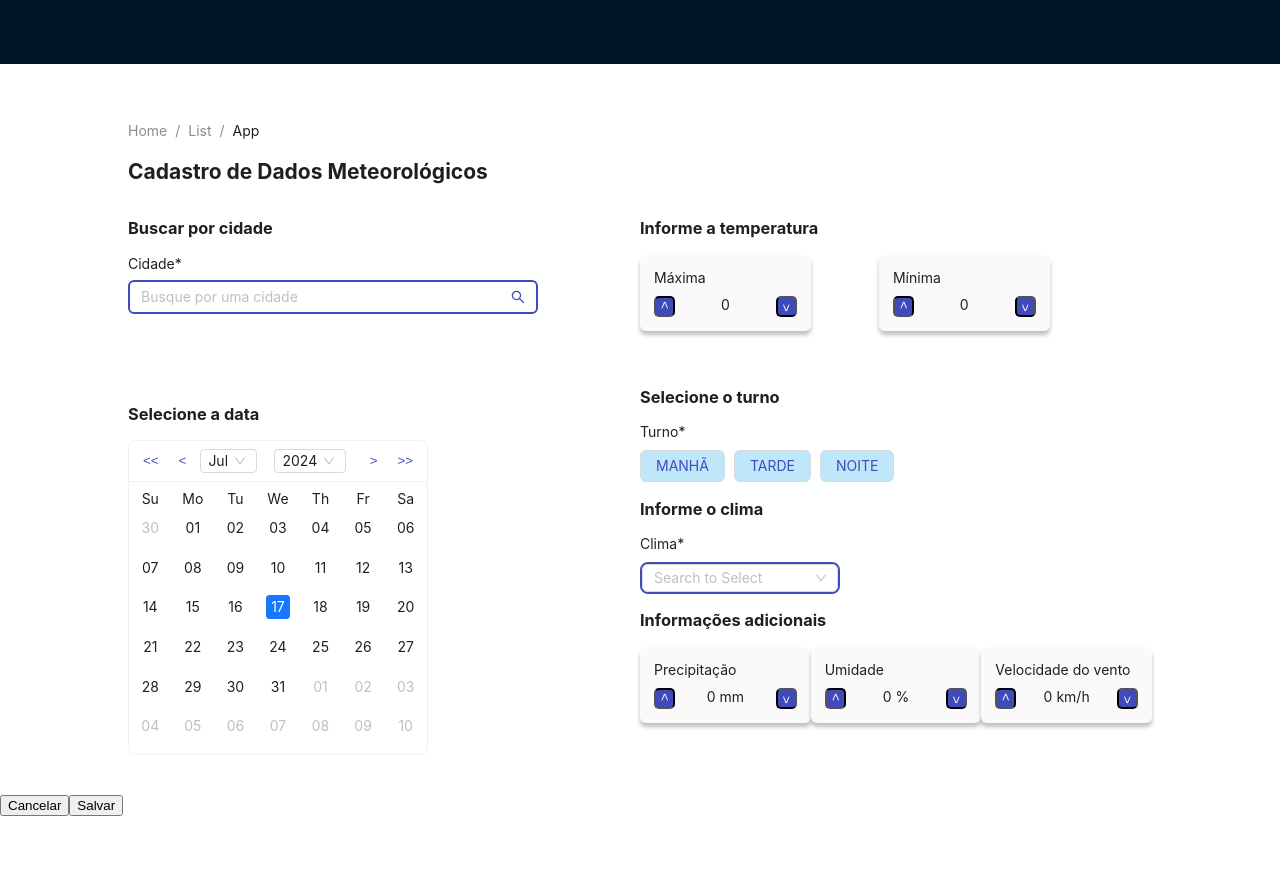
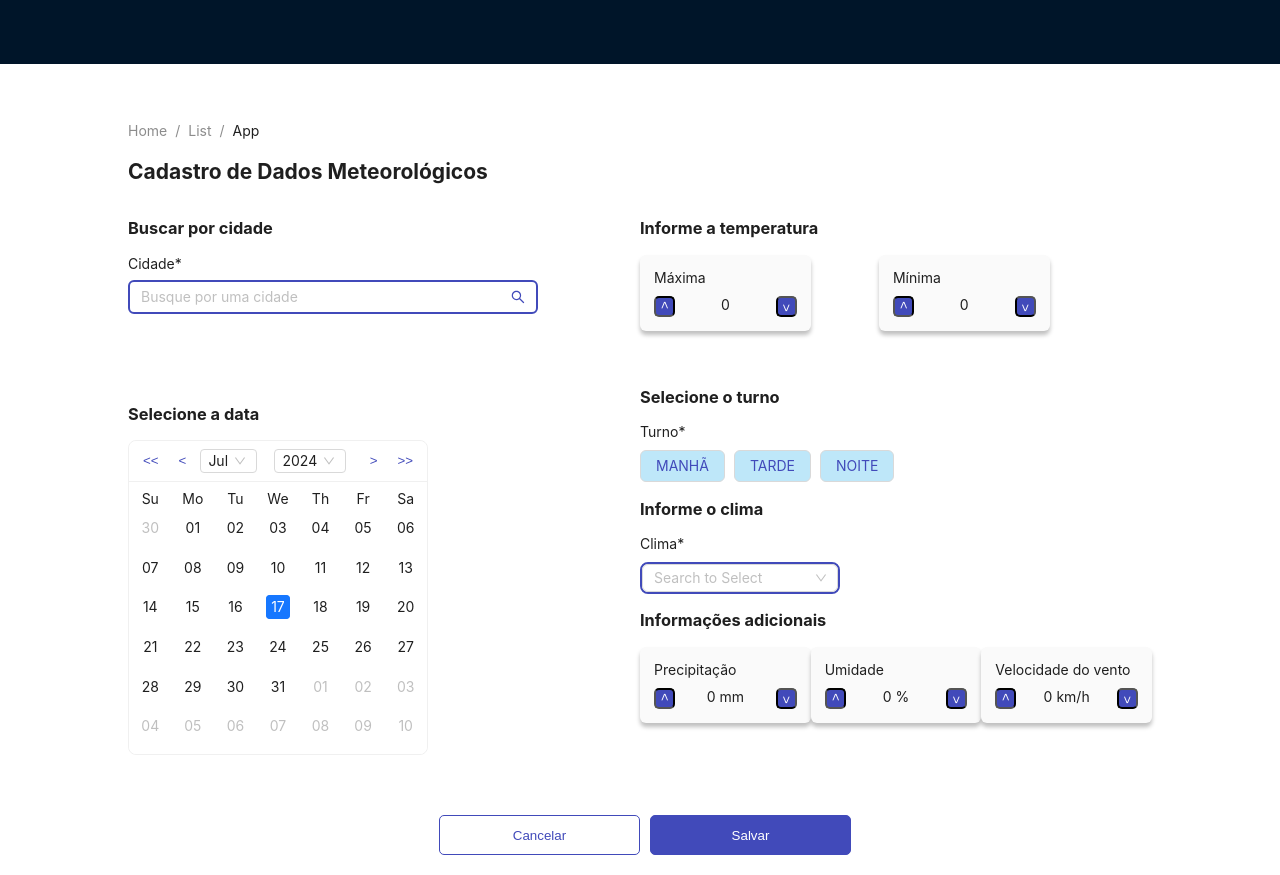
Before and after one commit to clickfrancis/desafio-clima-app, a React (Create React App) app: page / in a window 1280 px wide. Before the commit the page ends 816 px from the top, so only its background shows below. Built offline with nearby package versions, Linux system fonts and the light colour scheme.

Commit message:
Subindo alterações do calendário

```diff
--- a/src/components/buttons/index.tsx
+++ b/src/components/buttons/index.tsx
@@ -1,9 +1,9 @@
 import React from "react";
 
-class ButtonApp extends React.Component<{ text: string }> {
+class ButtonApp extends React.Component<{ text: string , className?: string}> {
     render() {
         return (
-            <button>
+            <button className={this.props.className}>
                 {this.props.text}
             </button>
         )
--- a/src/components/registerForm/form/calendarForm/index.tsx
+++ b/src/components/registerForm/form/calendarForm/index.tsx
@@ -11,7 +11,13 @@ import './style.scss';
 
 dayjs.extend(dayLocaleData);
 
-const CalendarForm: React.FC = () => {
+interface Props {
+  onDateSelect: (date: string) => void;
+}
+
+const CalendarForm: React.FC<Props> = (props: Props) => {
+  const { onDateSelect } = props;
+
   const { token } = theme.useToken();
 
   const onPanelChange = (value: Dayjs, mode: CalendarProps<Dayjs>['mode']) => {
@@ -125,6 +131,11 @@ const CalendarForm: React.FC = () => {
           );
         }}
         onPanelChange={onPanelChange}
+        onSelect={(value) => {
+          const selectedDate = value.format('YYYY-MM-DD');
+          onDateSelect(selectedDate);
+          console.log('aqui'+ value.format('YYYY-MM-DD'));
+      }}
       />
     </div>
   );
--- a/src/components/registerForm/index.tsx
+++ b/src/components/registerForm/index.tsx
@@ -1,4 +1,4 @@
-import React from "react";
+import React, { useState } from "react";
 import { Breadcrumb, Layout, Menu, theme, Flex, Row, Col } from 'antd';
 import InputForm from "./form/inputForm";
 import CalendarForm from "./form/calendarForm";
@@ -15,6 +15,18 @@ const RegisterForm: React.FC = () => {
     const {
         token: { colorBgContainer, borderRadiusLG },
     } = theme.useToken();
+
+        // Estado para armazenar a data selecionada
+        const [selectedDate, setSelectedDate] = useState<string>("");
+
+        // Função para atualizar o estado com a data selecionada
+        const handleDateChange = (date: string) => {
+            console.log('Data antes:', + selectedDate)
+
+            setSelectedDate(date);
+
+            console.log('Data selecionada', + date);
+        };
 
     return (
         <Layout>
@@ -58,7 +70,9 @@ const RegisterForm: React.FC = () => {
                                 <h3>
                                     Selecione a data
                                 </h3>
-                                <CalendarForm />
+                                <CalendarForm
+                                onDateSelect={handleDateChange}
+                                />
                             </div>
                         </Flex>
                     </div>
@@ -76,7 +90,7 @@ const RegisterForm: React.FC = () => {
 
                                 <div>
                                     <Flex justify="space-between">
-                                     <Col span={10}>
+                                        <Col span={10}>
                                             <div>
                                                 <InputNumberForm
                                                     title={"Máxima"}
@@ -123,8 +137,8 @@ const RegisterForm: React.FC = () => {
                                     <h3>Informações adicionais</h3>
                                 </div>
                                 <div>
-                                <Flex justify="space-between">
-                                     <Col span={10}>
+                                    <Flex justify="space-between">
+                                        <Col span={10}>
                                             <div>
                                                 <InputNumberForm
                                                     title={"Precipitação"}
@@ -165,10 +179,15 @@ const RegisterForm: React.FC = () => {
                     background: colorBgContainer,
                     padding: '0px'
                 }}>
-                <div>
-                    <ButtonApp text={AppStrings.buttonCancel} />
-                    <ButtonApp text={AppStrings.buttonSave} />
-                </div>
+                <Flex justify="center">
+                    <div className="area-button-save-cancel">
+                        <ButtonApp
+                            text={AppStrings.buttonCancel}
+                            className="button-cancel"
+                        />
+                        <ButtonApp text={AppStrings.buttonSave} />
+                    </div>
+                </Flex>
             </Content>
         </Layout>
     );
--- a/src/components/registerForm/style.scss
+++ b/src/components/registerForm/style.scss
@@ -50,3 +50,23 @@
     }
 
 }
+
+.area-button-save-cancel {
+    padding: 20px 0 20px 0;
+
+    .button-cancel {
+        color: #414ABA !important;
+        background-color: #FFFFFF !important;
+    }
+
+    button {
+        margin-left: 10px;
+        width: 201px;
+        height: 40px;
+        padding: 6.4px 15px 6.4px 15px;
+        border-radius: 5px;
+        border: 1px solid #414ABA;
+        color: #FFFFFF;
+        background-color: #414ABA;
+    }
+}
```
